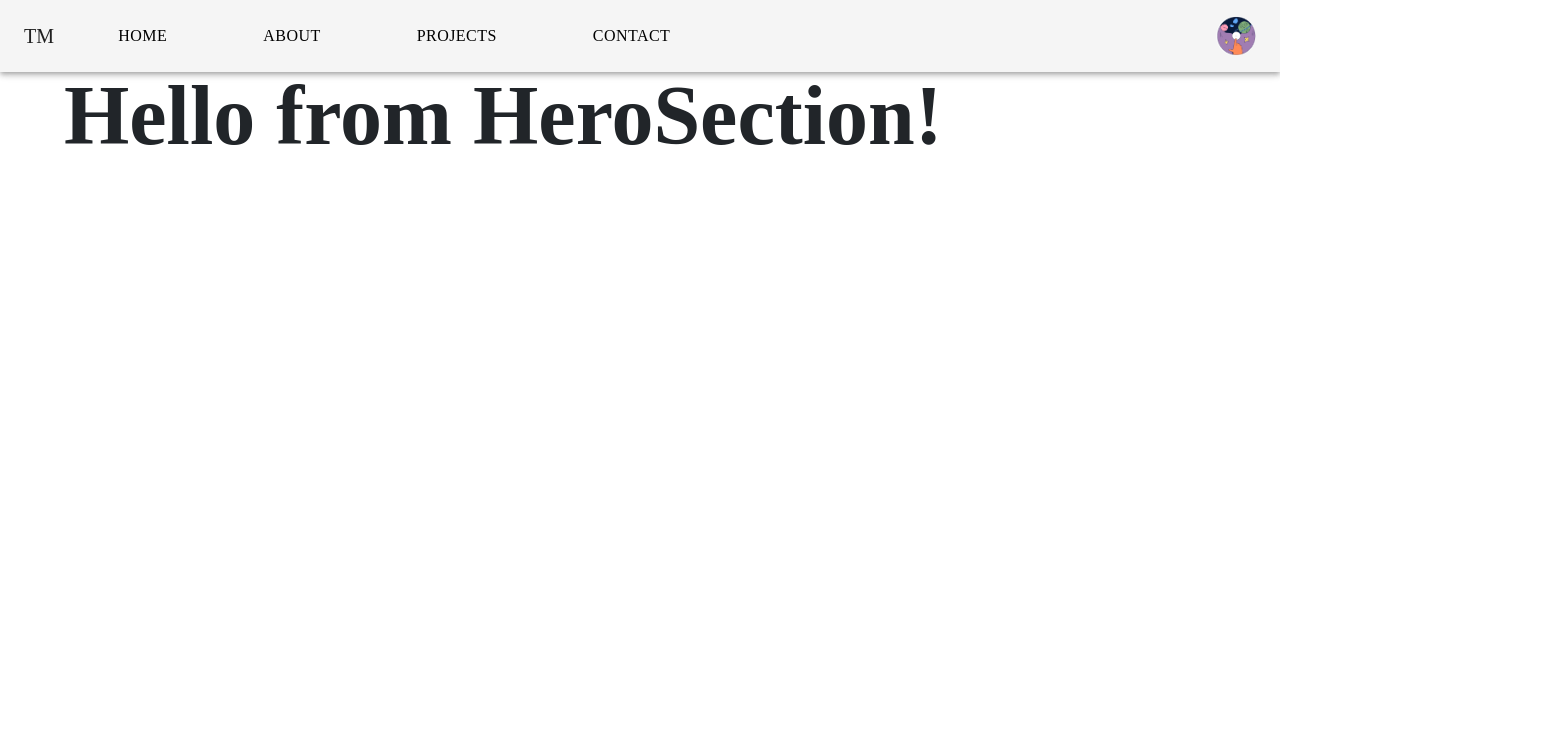
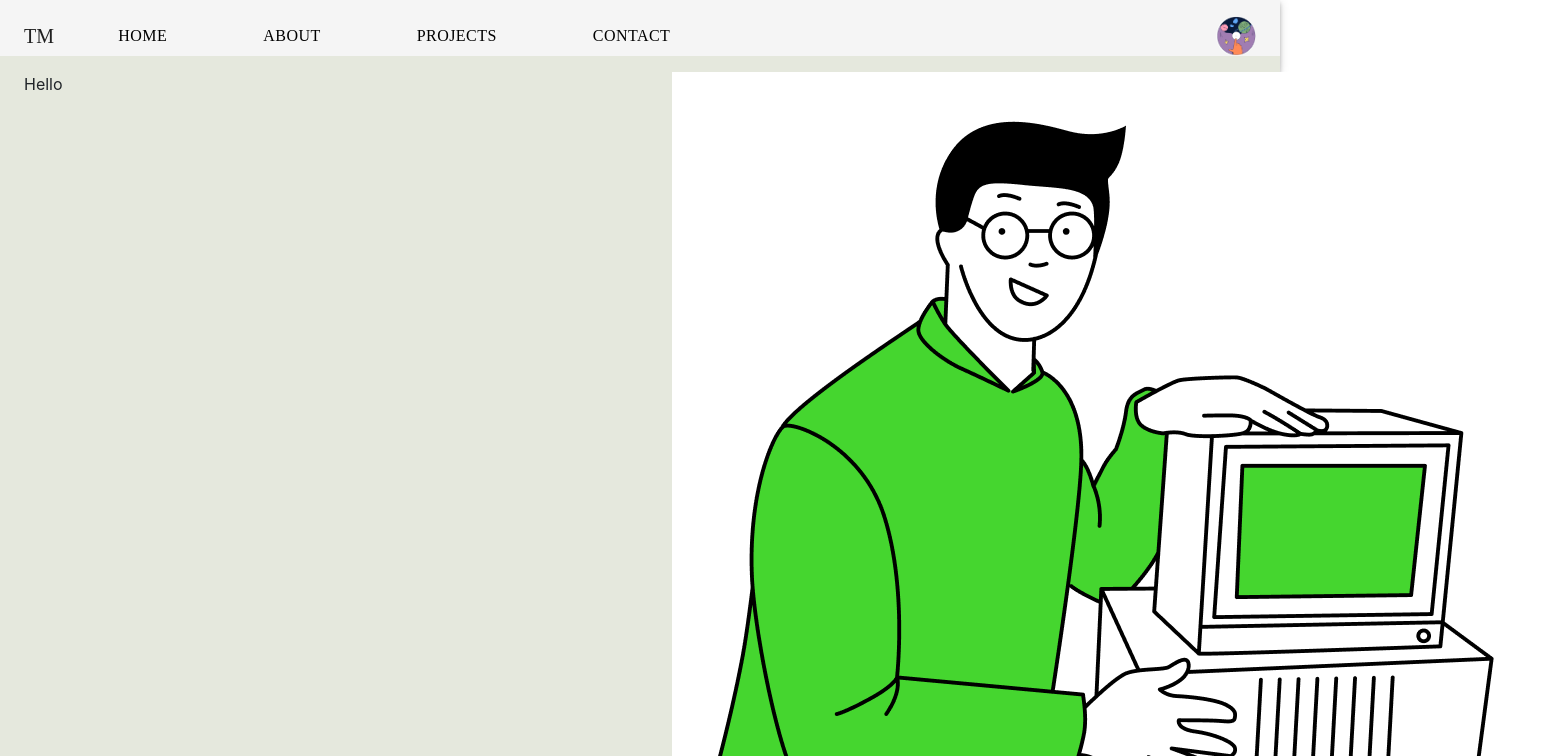
Before and after one commit to TakuyaMats/Reactjs-Portfolio, a React (Create React App) app: page /#/ in a window 1280 px wide. Shown: the top 756 px of the page, 1554 px wide, since content can reach past the window. Built offline with nearby package versions, Linux system fonts and the light colour scheme; a web font is replaced by a local one.

Commit message:
added image to the HeroSection

```diff
--- a/package.json
+++ b/package.json
@@ -9,6 +9,7 @@
     "@material-ui/styles": "^4.11.4",
     "@mui/icons-material": "^5.1.0",
     "@mui/material": "^5.1.0",
+    "@mui/styled-engine-sc": "^5.4.1",
     "@mui/styles": "^5.1.0",
     "@testing-library/jest-dom": "^5.15.0",
     "@testing-library/react": "^11.2.7",
--- a/src/components/HeroSection/HeroSection.js
+++ b/src/components/HeroSection/HeroSection.js
@@ -1,11 +1,30 @@
+import styled from 'styled-components';
+import Box from '@mui/material/Box';
+import Grid from '@mui/material/Grid';
 import Container from '@mui/material/Container';
+import heroAvatar from '../../assets/images/heroAvatar.png';
+
+const HeroSectionStyle = styled.div`
+    background-color: #E5E8DD
+`;
 
 const HeroSection = () => {
     return (
-        <Container>
-            <h1>Hello from HeroSection!</h1>
-        </Container>
-    )
+        <HeroSectionStyle>
+            <Box sx={{ flexGrow: 1 }}>
+                <Grid container spacing={2} columns={16}>
+                    <Grid item xs={8}>
+                        <Container>Hello</Container>
+                    </Grid>
+                    <Grid item xs={8}>
+                        <Container id="hero-container">
+                            <img id="hero-img" src={heroAvatar} alt="Hero Avatar"/>
+                        </Container>
+                    </Grid>
+                </Grid>
+            </Box>
+        </HeroSectionStyle>
+    );
 };
 
 export default HeroSection;
```
Also changed, not shown: src/assets/images/heroAvatar.png (added), 1 other file (tests, documents, lock files or other folders).
